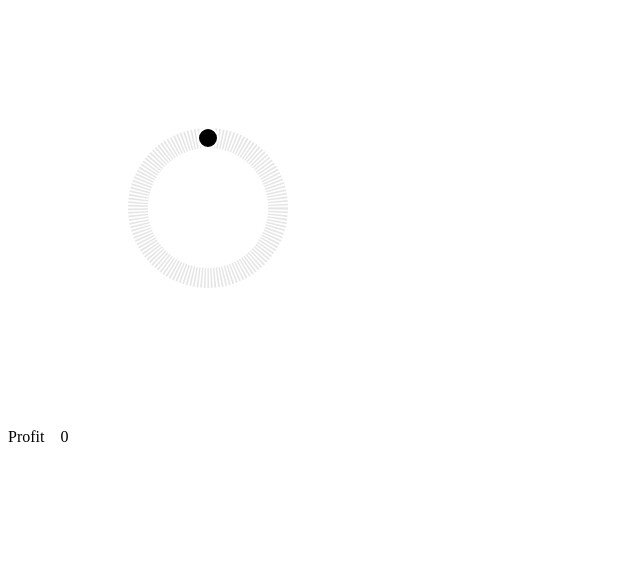
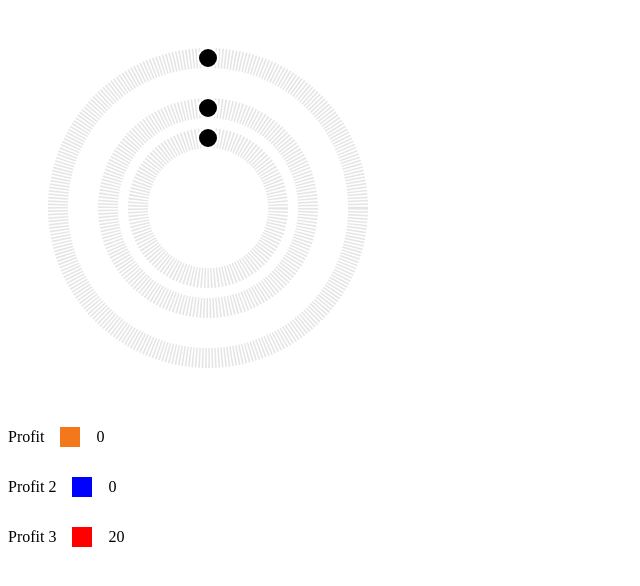
Before and after one commit to dpuric3/circular-slider, a plain HTML site: page index.html in a window 1280 px wide. Shown: the whole page, without its empty margins (0-640 px from the left). Drawn offline with Linux system fonts and the light colour scheme.

Commit message:
added label colors and switched event listeners to the correct element

```diff
--- a/main.css
+++ b/main.css
@@ -2,11 +2,24 @@
     display: block;
 }
 
-.text,
-.value {
+/* .text,
+.value,
+.label-color {
 	display: inline-block;
+} */
+
+.label {
+	display: flex;
+	flex-direction: row;
+	align-items: center;
 }
 
-.text {
+.text,
+.label-color {
 	margin-right: 16px;
 }
+
+.label-color {
+	width: 20px;
+	height: 20px;
+}
--- a/main.js
+++ b/main.js
@@ -80,12 +80,6 @@ class CircleSlider {
         this.circleSliderBG.setAttribute('stroke-dasharray', this.svgOptions.dashStroke);
         circleSlider.appendChild(this.circleSliderBG);
 
-        this.mouseDownHandler = this.mouseDown.bind(this);
-        this.mouseUpHandler = this.mouseUp.bind(this);
-        this.mouseMoveHandler = this.mouseMove.bind(this);
-        this.circleSvg.addEventListener('mousedown', this.mouseDownHandler);
-
-
         var sliderCoordinates = this.getPointOnCirle(3 * Math.PI / 2);
 
         //create arc for coloring background
@@ -131,10 +125,22 @@ class CircleSlider {
         labelText.innerHTML = this.options.label;
         labelDiv.appendChild(labelText);
 
+        var labelColor = document.createElement('div');
+        labelColor.setAttribute('class', 'label-color');
+        labelColor.style.backgroundColor = this.options.color;
+        labelDiv.appendChild(labelColor);
+
         this.labelValue = document.createElement('p');
         this.labelValue.setAttribute('class', 'value');
         this.labelValue.innerHTML = this.options.minValue;
         labelDiv.appendChild(this.labelValue);
+
+
+        //create and add event listeners
+        this.mouseDownHandler = this.mouseDown.bind(this);
+        this.mouseUpHandler = this.mouseUp.bind(this);
+        this.mouseMoveHandler = this.mouseMove.bind(this);
+        this.slider.addEventListener('mousedown', this.mouseDownHandler);
     }
 
     getPointOnCirle(angle) {
@@ -330,25 +336,25 @@ new CircleSlider({
     label: 'Profit'
 });
 
-// new CircleSlider({
-//     container: 'circle-container',
-//     color: 'blue',
-//     minValue: 0,
-//     maxValue: 123,
-//     step: 1,
-//     radius: 92,
-//     label: 'Profit 2'
-// });
+new CircleSlider({
+    container: 'circle-container',
+    color: 'blue',
+    minValue: 0,
+    maxValue: 123,
+    step: 1,
+    radius: 100,
+    label: 'Profit 2'
+});
 
-// new CircleSlider({
-//     container: 'circle-container',
-//     color: '#F3781C',
-//     minValue: 0,
-//     maxValue: 360,
-//     step: 1,
-//     radius: 150,
-//     label: 'Celtra Profit 2'
-// });
+new CircleSlider({
+    container: 'circle-container',
+    color: 'red',
+    minValue: 20,
+    maxValue: 360,
+    step: 10,
+    radius: 150,
+    label: 'Profit 3'
+});
 
 // new CircleSlider({
 //     container: 'circle-container',
```
